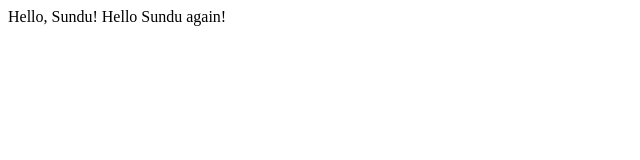
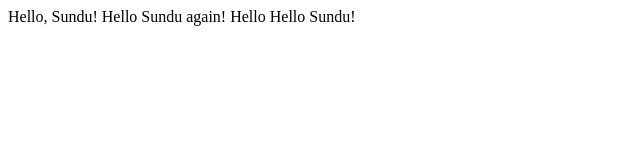
Before and after one commit to heyvipra/lecture0, a plain HTML site: page index.html in a window 1280 px wide. Shown: the whole page, without its empty margins (0-640 px from the left). Drawn offline with Linux system fonts and the light colour scheme.

Commit message:
Hello Hello

```diff
--- a/index.html
+++ b/index.html
@@ -4,6 +4,6 @@
         <title>My Webpage</title>
     </head>
     <body>
-        Hello, Sundu! Hello Sundu again!
+        Hello, Sundu! Hello Sundu again! Hello Hello Sundu!
     </body>
 </html>
```
